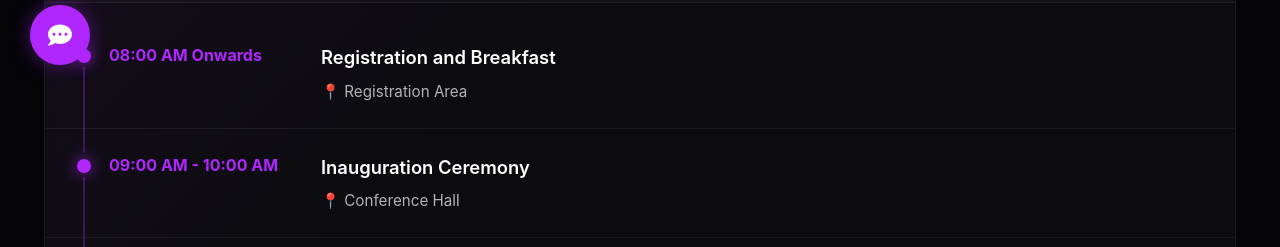
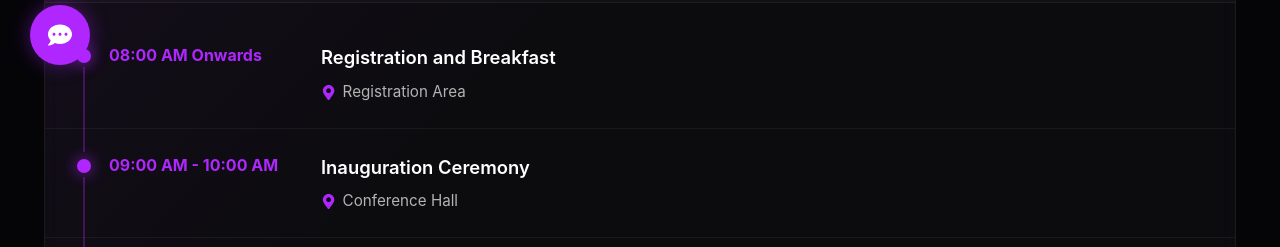
Before and after one commit to AlienMinus/ABIT-Conference_Paper, a React (Vite) app: page /program/schedule in a window 1280 px wide. Shown: the part 705-952 px from the top of the page. Built offline with nearby package versions, Linux system fonts and the light colour scheme.

Commit message:
under construction

```diff
--- a/src/components/ForAuthors/PaperSubmission/PaperSubmission.jsx
+++ b/src/components/ForAuthors/PaperSubmission/PaperSubmission.jsx
@@ -11,7 +11,7 @@ const PaperSubmission = () => {
       <div className="ps-header">
         <h1>{header.title}</h1>
         <p>{header.description}</p>
-        <a href={header.templateLink} download="SAGAR-27-Paper-Submission-Template.pdf" className="ps-btn">{header.buttonText}</a>
+        <a href={header.templateLink} download="SAGAR-27-Paper-Submission-Template.docx" className="ps-btn">{header.buttonText}</a>
       </div>
 
       <div className="ps-split-section">
--- a/src/components/Program/ProgramSchedule/ProgramSchedule.css
+++ b/src/components/Program/ProgramSchedule/ProgramSchedule.css
@@ -180,6 +180,14 @@
   color: var(--text-secondary);
   font-size: 0.95rem;
   line-height: 1.5;
+  display: flex;
+  align-items: center;
+  gap: 0.4rem;
+}
+
+.venue-icon {
+  color: var(--neon-purple);
+  flex-shrink: 0;
 }
 
 @media (max-width: 992px) {
--- a/src/components/Program/ProgramSchedule/ProgramSchedule.jsx
+++ b/src/components/Program/ProgramSchedule/ProgramSchedule.jsx
@@ -1,6 +1,7 @@
 import React from 'react'
 import './ProgramSchedule.css'
 import pschData from '../../../data/programSchedule.json'
+import IconMapper from '../../IconMapper/IconMapper'
 
 const ProgramSchedule = () => {
   const { header, days } = pschData
@@ -36,7 +37,7 @@ const ProgramSchedule = () => {
 
                     {event.venue && (
                       <p className="psch-venue">
-                        📍 {event.venue}
+                        <IconMapper iconName="FaMapMarkerAlt" className="venue-icon" /> {event.venue}
                       </p>
                     )}
                   </div>
```
